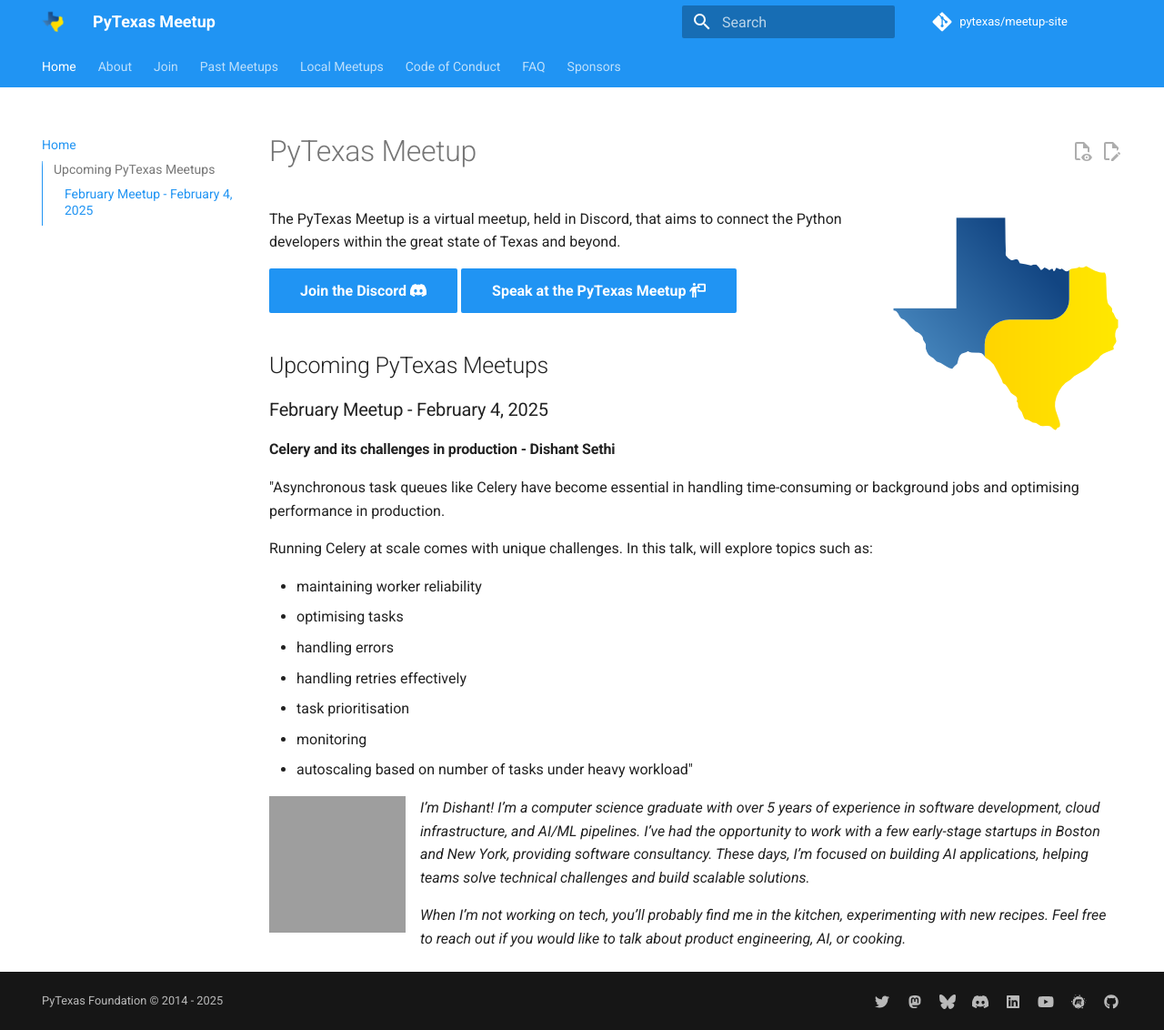
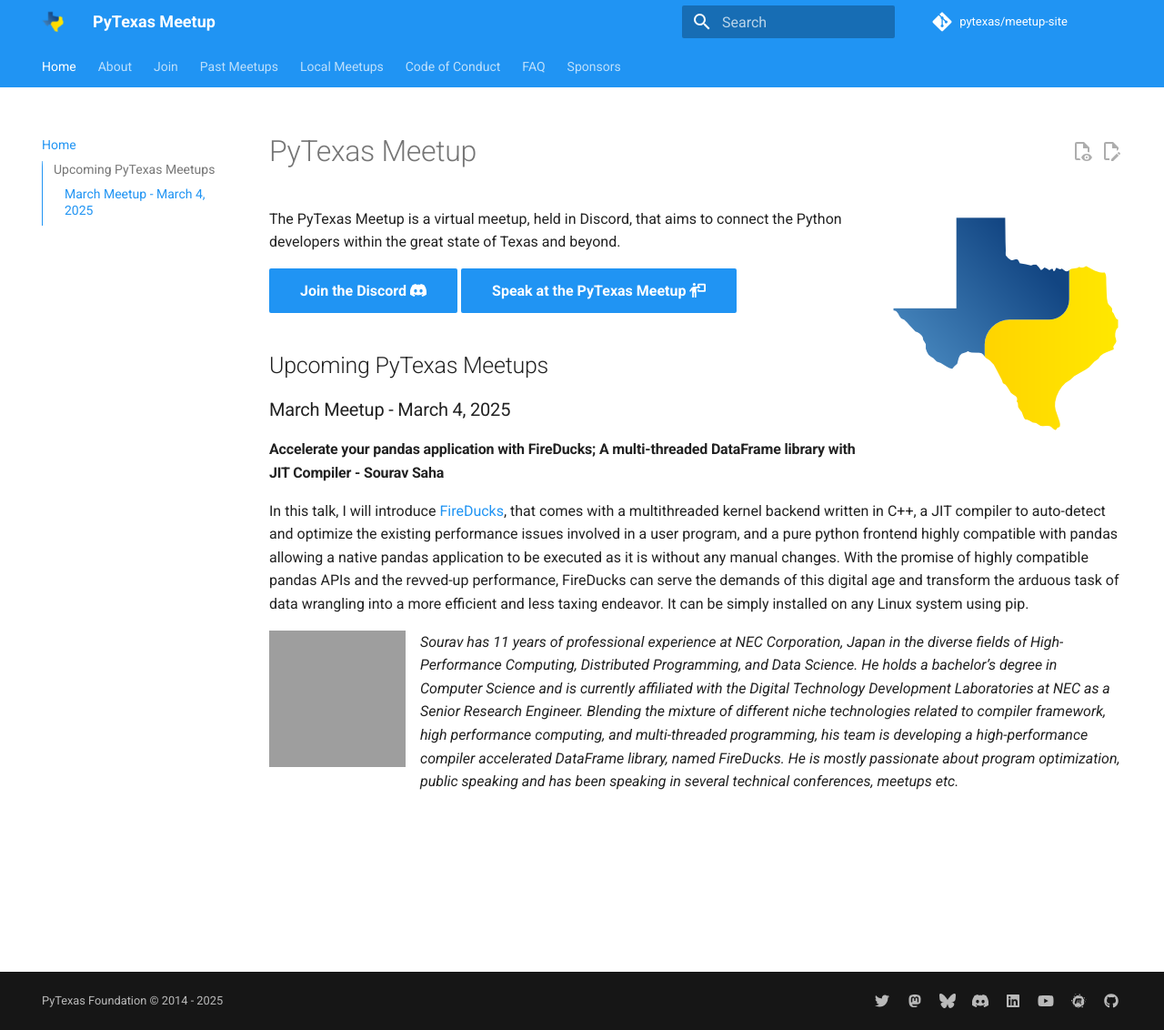
Before and after one commit to pytexas/meetup, an MkDocs documentation site: the page built from docs/index.md, in a window 1280 px wide and 1132 px high. Shown: the whole window at 91% size. Built offline with MkDocs 1.6.1 and Material for MkDocs 9.7.7, drawn with Linux system fonts in a browser that asks for light colours; comment, search, counter and statistics services are not loaded; grey boxes are pictures that could not be loaded.

Commit message:
February updates (#36)
* Updated dependencies.

* Added page for Dishant's topic.

* Added template for now.

* Added march talk tease

```diff
--- a/docs/index.md
+++ b/docs/index.md
@@ -17,24 +17,12 @@
 
 ## Upcoming PyTexas Meetups
 
-### February Meetup - February 4, 2025
+### March Meetup - March 4, 2025
 
-#### Celery and its challenges in production - Dishant Sethi
+#### Accelerate your pandas application with FireDucks; A multi-threaded DataFrame library with JIT Compiler - Sourav Saha
 
-"Asynchronous task queues like Celery have become essential in handling time-consuming or background jobs and optimising performance in production.
+In this talk, I will introduce [FireDucks](https://fireducks-dev.github.io), that comes with a multithreaded kernel backend written in C++, a JIT compiler to auto-detect and optimize the existing performance issues involved in a user program, and a pure python frontend highly compatible with pandas allowing a native pandas application to be executed as it is without any manual changes. With the promise of highly compatible pandas APIs and the revved-up performance, FireDucks can serve the demands of this digital age and transform the arduous task of data wrangling into a more efficient and less taxing endeavor. It can be simply installed on any Linux system using pip.
 
-Running Celery at scale comes with unique challenges. In this talk, will explore topics such as:
+![Sourav Saha Avatar](https://drive.google.com/file/d/1rmVRsmsUVzBO3HUy81o33vV4DcoWauNb/view?usp=sharing){: style="height:150px;width:150px" align=left}
 
-- maintaining worker reliability
-- optimising tasks
-- handling errors
-- handling retries effectively
-- task prioritisation
-- monitoring
-- autoscaling based on number of tasks under heavy workload"
-
-![Dishant Sethi Avatar](https://avatars.githubusercontent.com/u/31399916){: style="height:150px;width:150px" align=left}
-
-*I’m Dishant! I’m a computer science graduate with over 5 years of experience in software development, cloud infrastructure, and AI/ML pipelines. I’ve had the opportunity to work with a few early-stage startups in Boston and New York, providing software consultancy. These days, I’m focused on building AI applications, helping teams solve technical challenges and build scalable solutions.*
-
-*When I’m not working on tech, you’ll probably find me in the kitchen, experimenting with new recipes. Feel free to reach out if you would like to talk about product engineering, AI, or cooking.*
+*Sourav has 11 years of professional experience at NEC Corporation, Japan in the diverse fields of High-Performance Computing, Distributed Programming, and Data Science. He holds a bachelor’s degree in Computer Science and is currently affiliated with the Digital Technology Development Laboratories at NEC as a Senior Research Engineer. Blending the mixture of different niche technologies related to compiler framework, high performance computing, and multi-threaded programming, his team is developing a high-performance compiler accelerated DataFrame library, named FireDucks. He is mostly passionate about program optimization, public speaking and has been speaking in several technical conferences, meetups etc.*
--- a/docs/past_meetups/.authors.yml
+++ b/docs/past_meetups/.authors.yml
@@ -67,3 +67,7 @@
     name: Jonathan Scofield
     description: Jonathan Scofield is a data analyst and engineer in the music publishing industry. He regularly uses Pandas, Polars, and PySpark to build pipelines for asset metadata and transaction reports. Jonathan's journey with Polars began a year ago when he needed to migrate data between an on-premise database and a cloud-based solution. His entire team was awed by its rare combination of speed, flexibility, and simplicity. Since then, Polars has been a vital tool in his data toolbox and will continue to be for the foreseeable future. When he is not geeking out about data, he enjoys playing the piano and attempting to learn Mandarin.
     avatar: https://jonathanscofield1.github.io/jonathanscofield/images/profile.png
+  dishantsethi:
+    name: Dishant Sethi
+    description: I’m Dishant! I’m a computer science graduate with over 5 years of experience in software development, cloud infrastructure, and AI/ML pipelines. I’ve had the opportunity to work with a few early-stage startups in Boston and New York, providing software consultancy. These days, I’m focused on building AI applications, helping teams solve technical challenges and build scalable solutions. When I’m not working on tech, you’ll probably find me in the kitchen, experimenting with new recipes. Feel free to reach out if you would like to talk about product engineering, AI, or cooking.
+    avatar: https://avatars.githubusercontent.com/u/31399916
```
Also changed, not shown: docs/past_meetups/posts/2025-02-04.md (added, +34 -0 lines), requirements.txt (+8 -5 lines).
